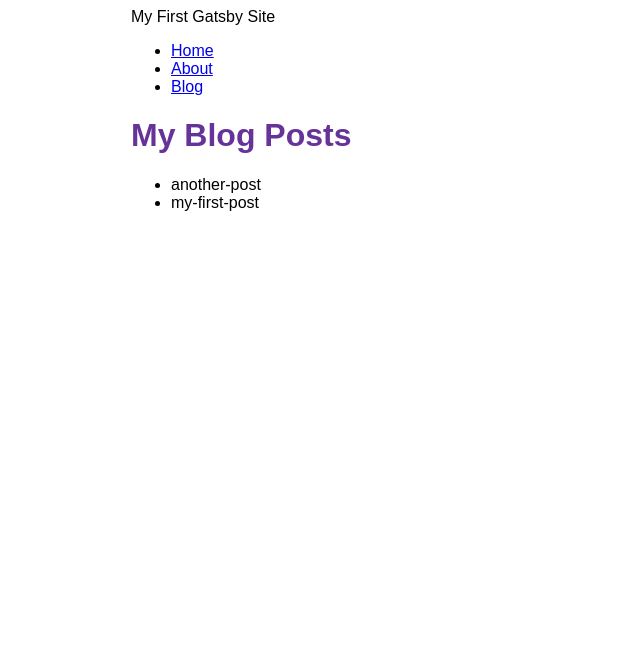
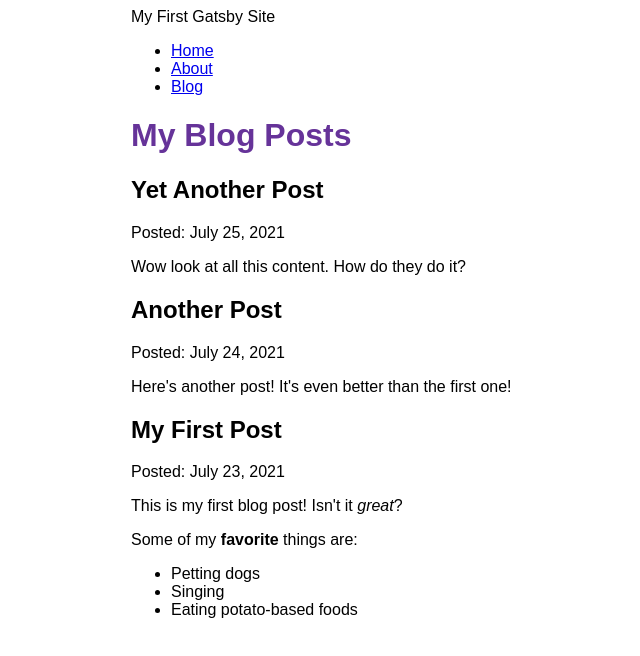
Before and after one commit to changlong1007/my-first-gatsby, a Gatsby site: page /blog in a window 1280 px wide. Shown: the whole page, without its empty margins (259-899 px from the left). Built offline with nearby package versions, Linux system fonts and the light colour scheme; Gatsby itself is replaced by a stand-in of ours.

Commit message:
Finished Gatsby Tutorial Part 5

```diff
--- a/blog/another-post.mdx
+++ b/blog/another-post.mdx
@@ -0,0 +1,6 @@
+---
+title: "Another Post"
+date: "2021-07-24"
+---
+
+Here's another post! It's even better than the first one!
--- a/blog/my-first-post.mdx
+++ b/blog/my-first-post.mdx
@@ -0,0 +1,12 @@
+---
+title: "My First Post"
+date: "2021-07-23"
+---
+
+This is my first blog post! Isn't it *great*?
+
+Some of my **favorite** things are:
+
+* Petting dogs
+* Singing
+* Eating potato-based foods
--- /dev/null
+++ b/blog/yet-another-post.mdx
@@ -0,0 +1,6 @@
+---
+title: "Yet Another Post"
+date: "2021-07-25"
+---
+
+Wow look at all this content. How do they do it?
--- a/gatsby-config.js
+++ b/gatsby-config.js
@@ -12,6 +12,7 @@
         name: `blog`,
         path: `${__dirname}/blog`,
       }
-    }
+    },
+    "gatsby-plugin-mdx",
   ],
 }
--- a/package.json
+++ b/package.json
@@ -15,8 +15,11 @@
     "clean": "gatsby clean"
   },
   "dependencies": {
+    "@mdx-js/mdx": "v1",
+    "@mdx-js/react": "v1",
     "gatsby": "^4.14.0",
     "gatsby-plugin-image": "^2.14.0",
+    "gatsby-plugin-mdx": "^3.14.0",
     "gatsby-plugin-sharp": "^4.14.0",
     "gatsby-source-filesystem": "^4.14.0",
     "react": "^17.0.1",
--- a/src/pages/blog.js
+++ b/src/pages/blog.js
@@ -1,28 +1,36 @@
 import * as React from 'react'
 import { graphql } from 'gatsby';
+import { MDXRenderer } from 'gatsby-plugin-mdx';
 import Layout from '../components/layout'
 
 const BlogPage = ({ data }) => {
   return (
     <Layout pageTitle="My Blog Posts">
-      <ul>
-        {
-          data.allFile.nodes.map(node => (
-            <li key={node.name}>
-              {node.name}
-            </li>
-          ))
-        }
-      </ul>
+      {
+        data.allMdx.nodes.map((node) => (
+          <article key={node.id}>
+            <h2>{node.frontmatter.title}</h2>
+            <p>Posted: {node.frontmatter.date}</p>
+            <MDXRenderer>
+              {node.body}
+            </MDXRenderer>
+          </article>
+        ))
+      }
     </Layout>
   )
 }
 
 export const query = graphql`
   query {
-    allFile {
+    allMdx(sort: {fields: frontmatter___date, order: DESC}) {
       nodes {
-        name
+        frontmatter {
+          title
+          date(formatString: "MMMM D, YYYY")
+        }
+        id
+        body
       }
     }
   }
```
Also changed, not shown: 1 other file.
